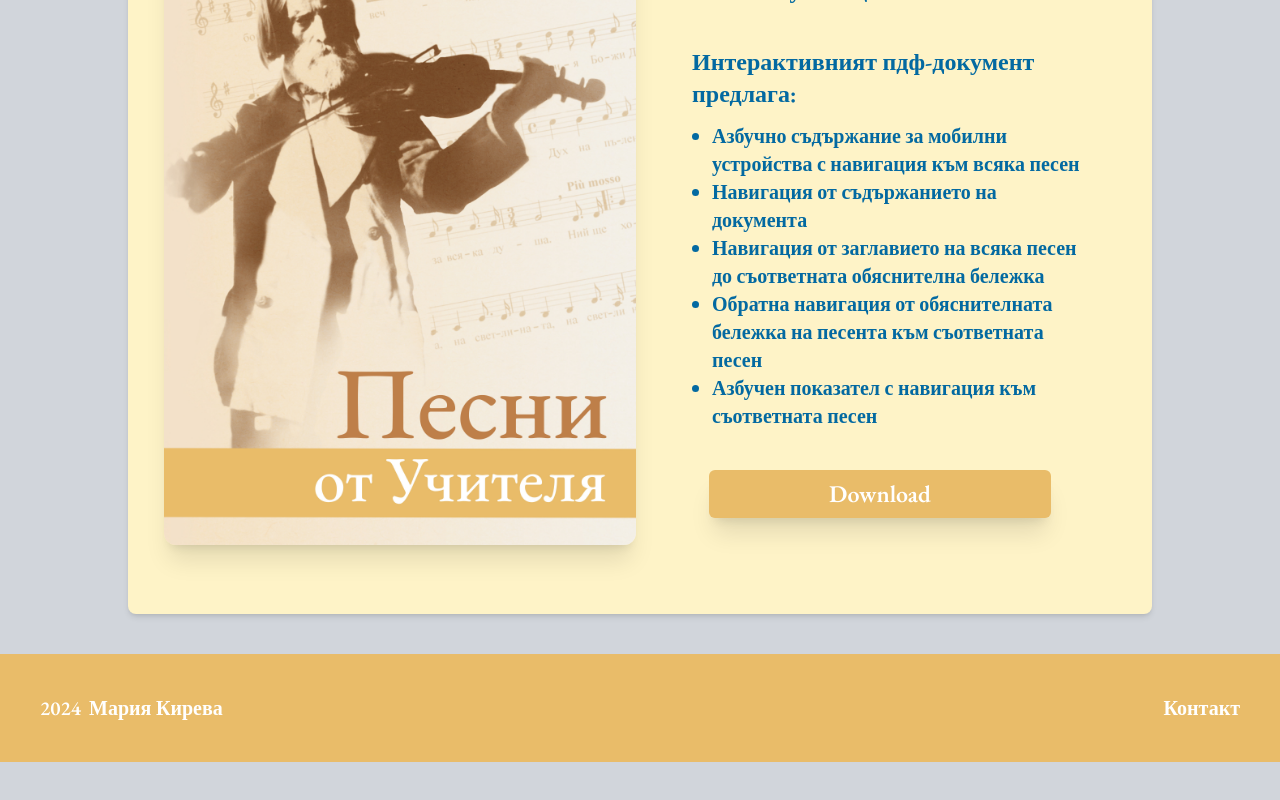
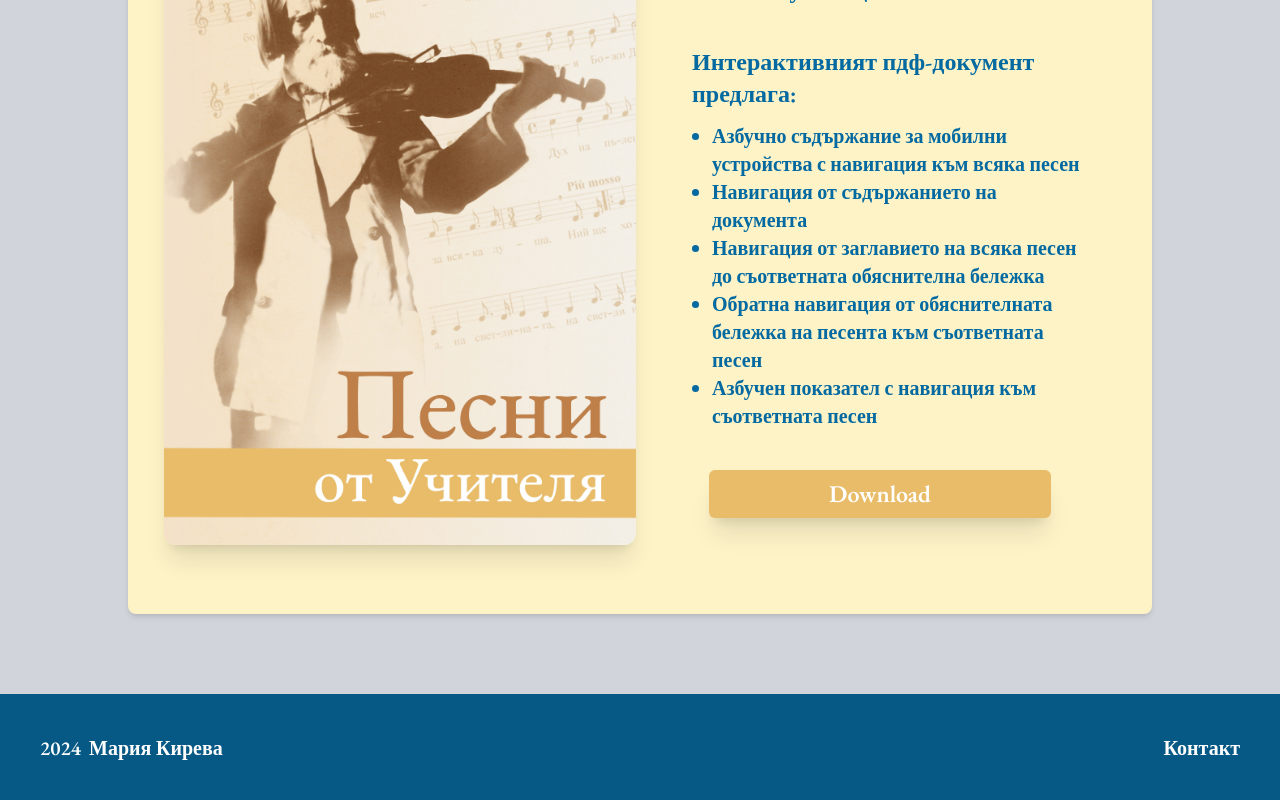
Before and after one commit to mkireva/beinsasongbook, a React (Vite) app: page / in a window 1280 px wide. Shown: the part 518-1318 px from the top of the page. Before the commit the page ends 1280 px from the top, so only its background shows below. Built offline with nearby package versions, Linux system fonts and the light colour scheme.

Commit message:
fix: homepage wip

```diff
--- a/src/App.tsx
+++ b/src/App.tsx
@@ -26,7 +26,7 @@ function App() {
       <h1 className="text-xl text-center font-semibold text-sky-700 mt-3">
         2024
       </h1>
-      <div className="max-w-5xl grid lg:grid-cols-2 md:grid-cols-2 sm:grid-cols-1 gap-2 mx-auto my-10 pl-9 pr-9 pt-7 pb-8 bg-amber-100 rounded-lg shadow-md">
+      <div className="max-w-5xl grid lg:grid-cols-2 md:grid-cols-2 sm:grid-cols-1 gap-2 mx-auto my-10 pl-9 pr-9 pt-7 pb-8 bg-amber-100 rounded-lg shadow-md mb-20">
         <div className="my-6">
           <img src={image} alt="" className="w-auto shadow-xl rounded-xl" />
         </div>
--- a/src/components/Footer.tsx
+++ b/src/components/Footer.tsx
@@ -1,6 +1,6 @@
 export default function Footer() {
   return (
-    <footer className="w-full bg-buttoncolor">
+    <footer className="w-full bg-sky-800">
       <div className="w-full p-10 mx-auto max-w-screen-xl md:flex md:items-center md:justify-between sm:flex sm:items-center sm:justify-between">
         <span className=" text-white text-xl font-semibold">
           <a
```
